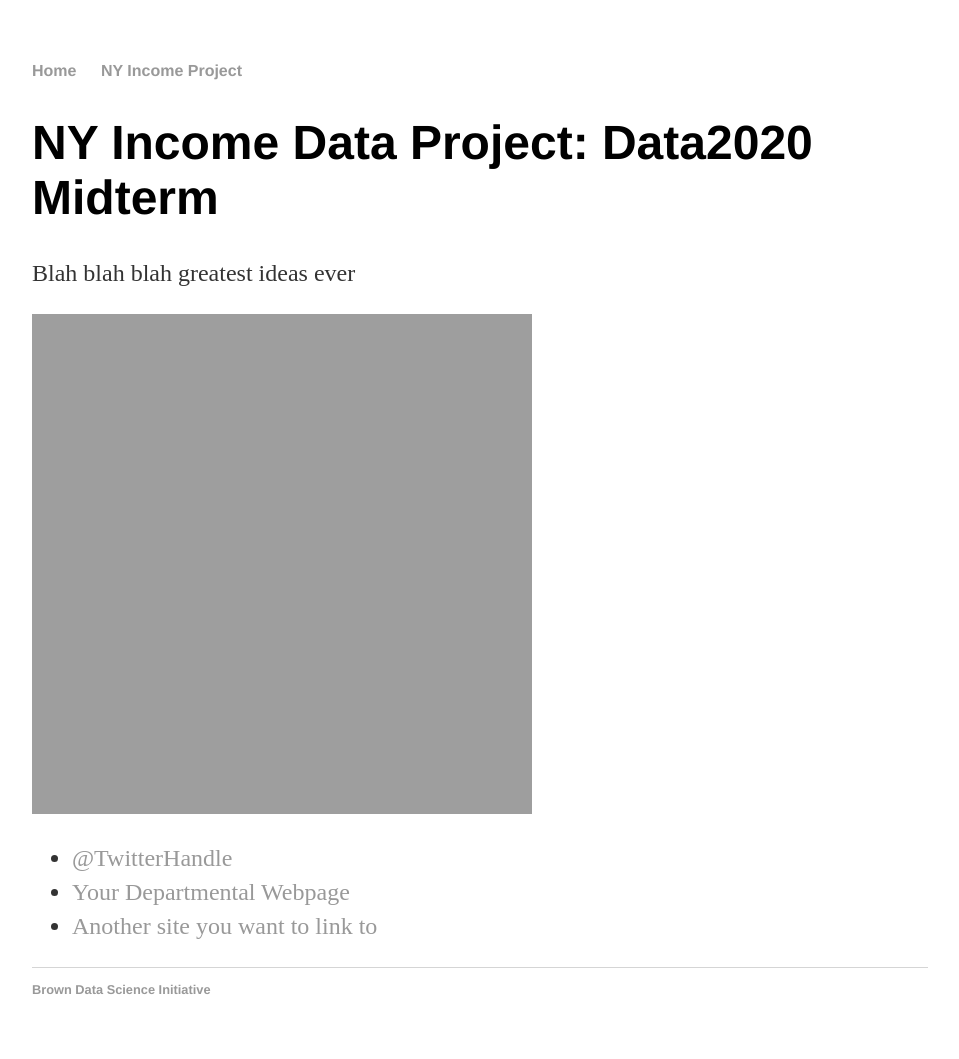
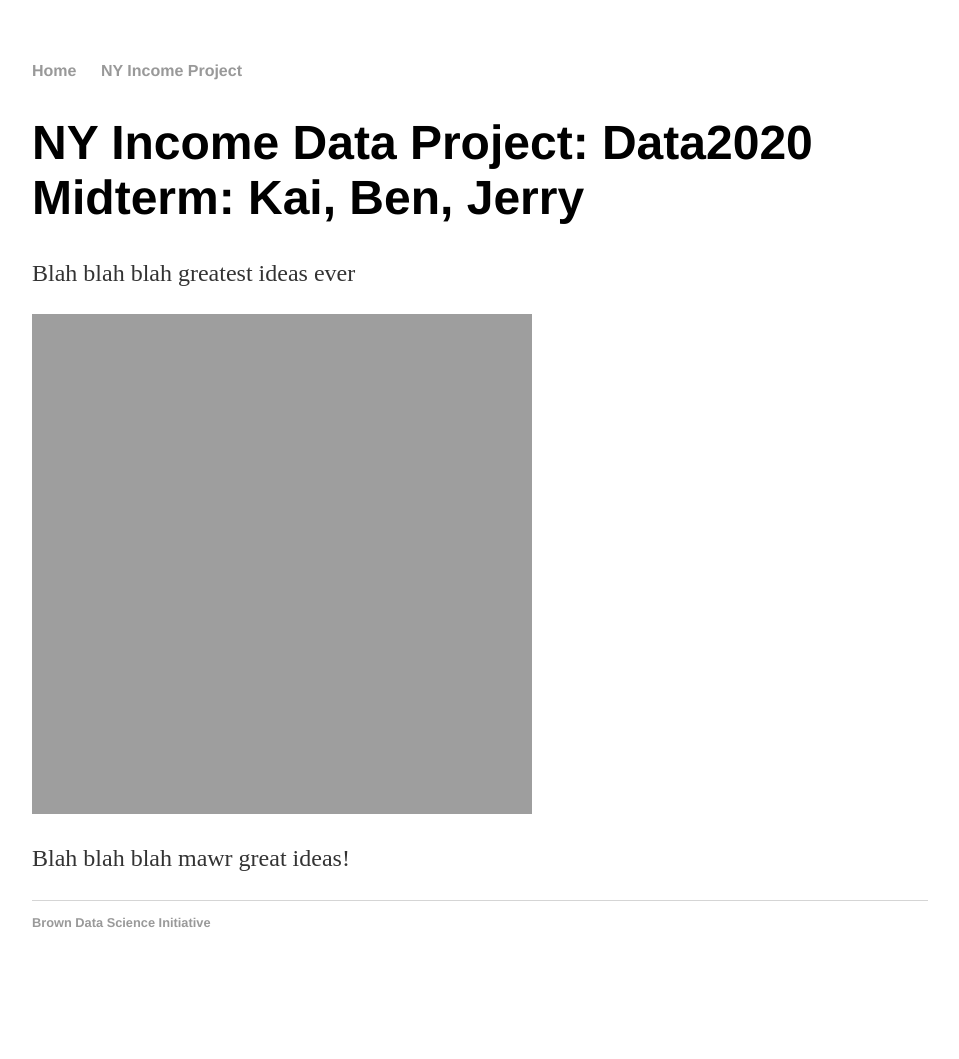
Before and after one commit to bgodd/bgodd.github.io, a Jekyll site: the page built from NYIncome/index.html, in a window 1280 px wide. Shown: the whole page, without its empty margins (160-1119 px from the left). Built offline with Jekyll 4.4.1, drawn with Linux system fonts in a browser that asks for light colours; after the commit the page ends 992 px from its top, so only the background shows below that.

```diff
--- a/NYIncome/index.html
+++ b/NYIncome/index.html
@@ -4,13 +4,8 @@
 ---
 
 		<div class="about">
-			<h1>NY Income Data Project: Data2020 Midterm</h1>
+			<h1>NY Income Data Project: Data2020 Midterm: Kai, Ben, Jerry</h1>
 			<p>Blah blah blah greatest ideas ever</p>
 			<iframe src="https://bgodd.github.io/NYIncome/interactive-median-household.html" frameborder="0" height="500" width="500"></iframe>
-
-			<ul class="contacts">
-				<li><a href="#">@TwitterHandle</a></li>
-				<li><a href="#">Your Departmental Webpage</a></li>
-				<li><a href="#">Another site you want to link to</a></li>
-				</ul>
+			<p>Blah blah blah mawr great ideas!</p>
 		</div>
```
